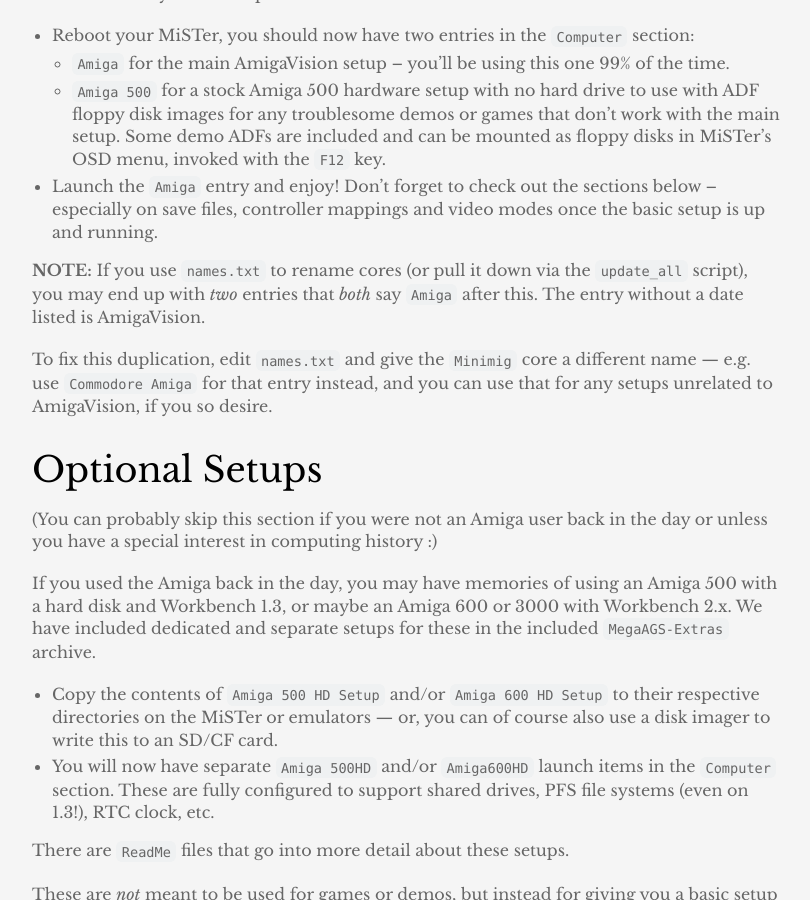
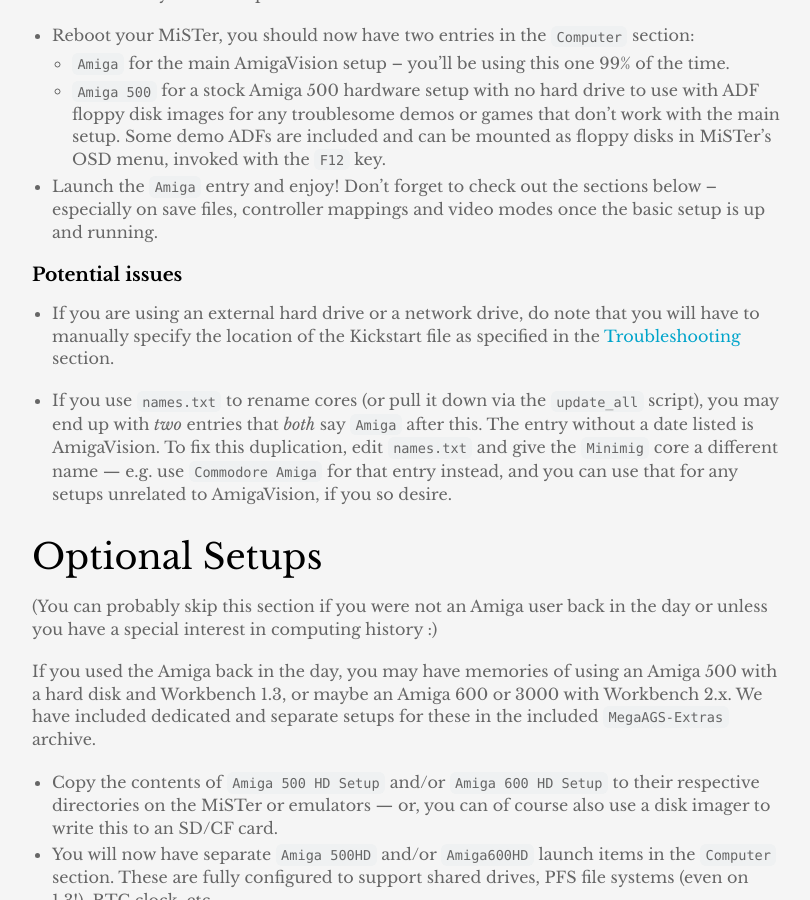
Before and after one commit to amigavision/amigavision.github.io, a Jekyll site: the page built from docs.md, in a window 1280 px wide and 900 px high, scrolled down 5640 px. Shown: the whole window, without its empty margins (233-1043 px from the left). Built offline with Jekyll 4.4.1, drawn with Linux system fonts in a browser that asks for light colours.

Commit message:
Add note about SSD/NAS usage

```diff
--- a/docs.md
+++ b/docs.md
@@ -174,9 +174,11 @@
 
 * Launch the `Amiga` entry and enjoy! Don't forget to check out the sections below -- especially on save files, controller mappings and video modes once the basic setup is up and running.
 
-**NOTE:** If you use `names.txt` to rename cores (or pull it down via the `update_all` script), you may end up with *two* entries that *both* say `Amiga` after this. The entry without a date listed is AmigaVision.
+### Potential issues
 
-To fix this duplication, edit `names.txt` and give the `Minimig` core a different name — e.g. use `Commodore Amiga` for that entry instead, and you can use that for any setups unrelated to AmigaVision, if you so desire.
+* If you are using an external hard drive or a network drive, do note that you will have to manually specify the location of the Kickstart file as specified in the [Troubleshooting](#troubleshooting) section.
+
+* If you use `names.txt` to rename cores (or pull it down via the `update_all` script), you may end up with *two* entries that *both* say `Amiga` after this. The entry without a date listed is AmigaVision. To fix this duplication, edit `names.txt` and give the `Minimig` core a different name — e.g. use `Commodore Amiga` for that entry instead, and you can use that for any setups unrelated to AmigaVision, if you so desire.
 
 ## Optional Setups
 
```
